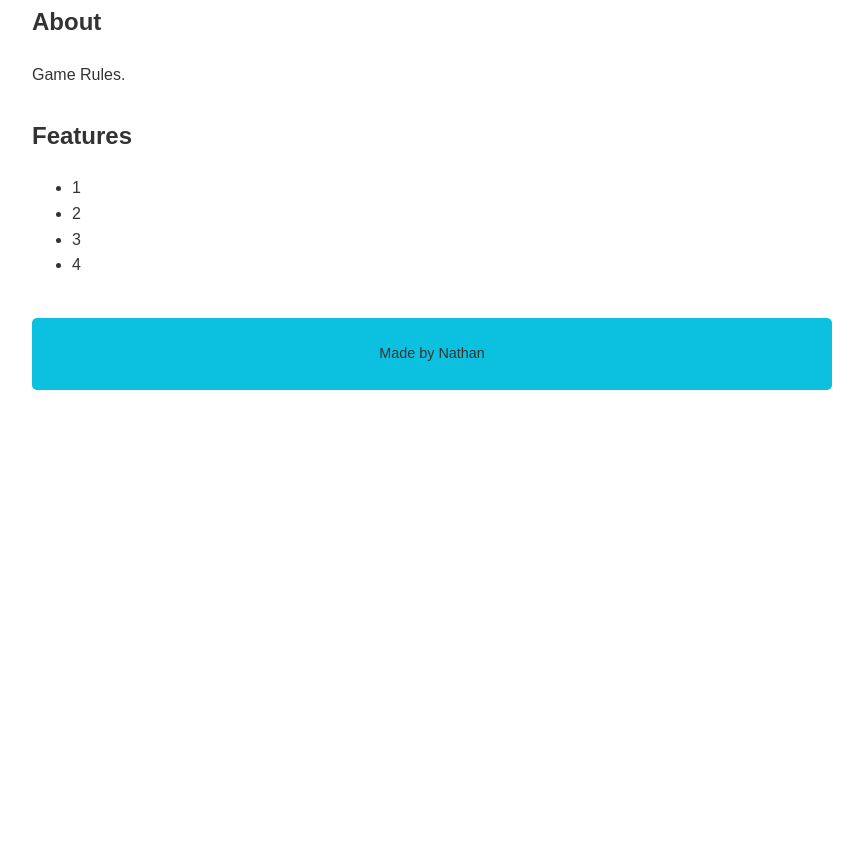
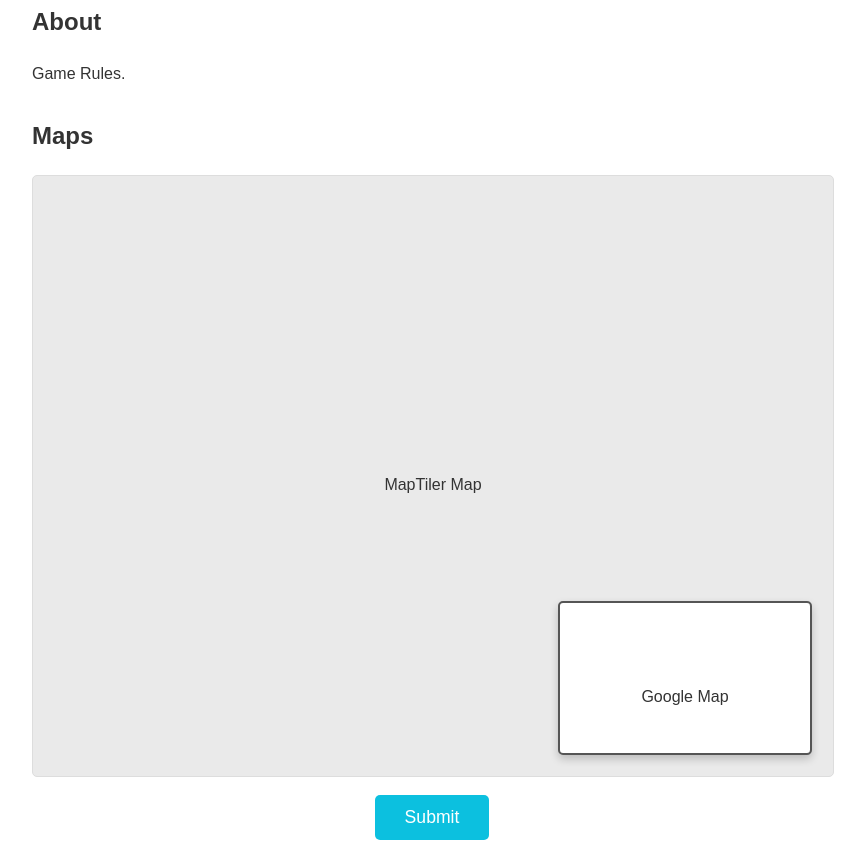
Before and after one commit to NatTrolleyBus/mapguessr.github.io, a plain HTML site: page index.html in a window 1280 px wide. Shown: the part 191-1040 px from the top of the page, without its empty margins (208-1073 px from the left). Before the commit the page ends 800 px from the top, so only its background shows below. Drawn offline with Linux system fonts and the light colour scheme.

Commit message:
Update index.html

```diff
--- a/index.html
+++ b/index.html
@@ -1,33 +1,90 @@
-
 <!DOCTYPE html>
 <html lang="en">
 <head>
-    <meta charset="UTF-8">
-    <meta name="viewport" content="width=device-width, initial-scale=1.0">
+  <meta charset="UTF-8" />
+  <meta name="viewport" content="width=device-width, initial-scale=1.0"/>
   <title>Map Guessr</title>
   <style>
     body {
       font-family: Arial, sans-serif;
       line-height: 1.6;
       margin: 0;
-            padding: 20px;
+      padding: 0;
       color: #333;
-            max-width: 800px;
-            margin: 0 auto;
     }
+
     header {
       background-color: #0cc0df;
       padding: 20px;
-            margin-bottom: 20px;
-            border-radius: 5px;
+      border-radius: 0 0 5px 5px;
     }
+
     h1 {
       color: #444;
       margin-top: 0;
     }
+
+    main {
+      padding: 20px;
+      max-width: 800px;
+      margin: 0 auto;
+    }
+
     section {
       margin-bottom: 30px;
     }
+
+    .maps-container {
+      position: relative;
+      height: 600px;
+      width: 100%;
+      margin-bottom: 20px;
+    }
+
+    #maptiler-map {
+      position: relative;
+      width: 100%;
+      height: 100%;
+      border: 1px solid #ddd;
+      border-radius: 5px;
+      overflow: hidden;
+      background-color: #eaeaea;
+    }
+
+    #google-map {
+      position: absolute;
+      bottom: 20px;
+      right: 20px;
+      width: 250px;
+      height: 150px;
+      border: 2px solid #555;
+      border-radius: 5px;
+      overflow: hidden;
+      background-color: #fff;
+      box-shadow: 0 4px 8px rgba(0, 0, 0, 0.2);
+      z-index: 10;
+    }
+
+    .submit-container {
+      text-align: center;
+      margin-bottom: 30px;
+    }
+
+    .submit-btn {
+      background-color: #0cc0df;
+      color: white;
+      border: none;
+      padding: 12px 30px;
+      font-size: 1.1em;
+      border-radius: 5px;
+      cursor: pointer;
+      transition: background-color 0.3s;
+    }
+
+    .submit-btn:hover {
+      background-color: #0aa8c4;
+    }
+
     footer {
       background-color: #0cc0df;
       padding: 10px;
@@ -43,11 +100,28 @@
     <h1>Test</h1>
     <p>TTTT</p>
   </header>
+
   <main>
     <section>
       <h2>About</h2>
       <p>Game Rules.</p>
     </section>
+
+    <section>
+      <h2>Maps</h2>
+      <div class="maps-container">
+        <div class="map-embed" id="maptiler-map">
+          <p style="text-align: center; padding-top: 280px;">MapTiler Map</p>
+        </div>
+        <div class="map-embed" id="google-map">
+          <p style="text-align: center; padding-top: 65px;">Google Map</p>
+        </div>
+      </div>
+      <div class="submit-container">
+        <button class="submit-btn" id="submit-guess">Submit</button>
+      </div>
+    </section>
+
     <section>
       <h2>Features</h2>
       <ul>
@@ -58,11 +132,12 @@
       </ul>
     </section>
   </main>
+
   <footer>
     <p>Made by Nathan</p>
   </footer>
 </body>
 <script>
-
+  // You can embed actual map initialization here
 </script>
 </html>
```
Lines whose indentation alone changed are shown as unchanged.
